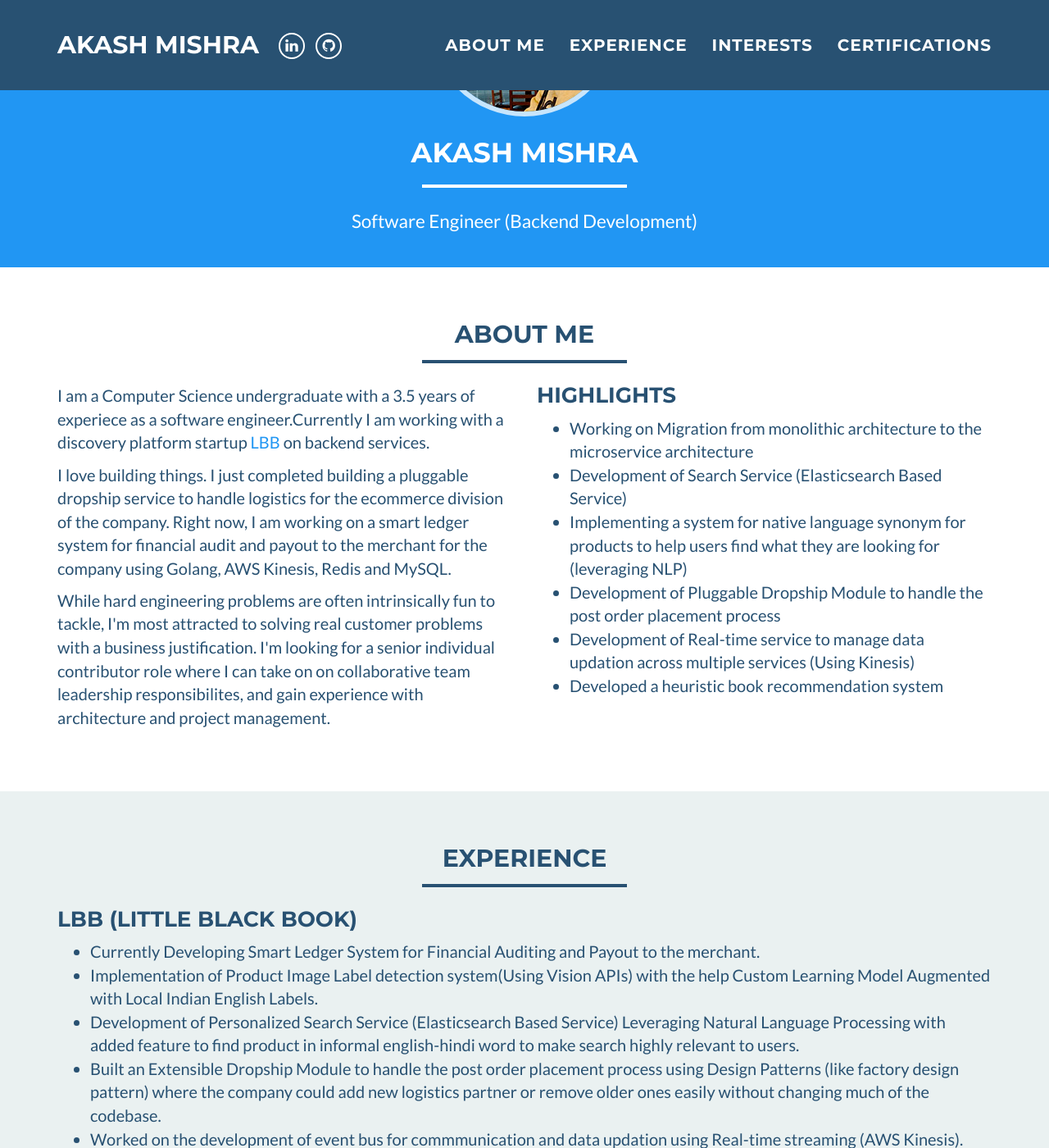
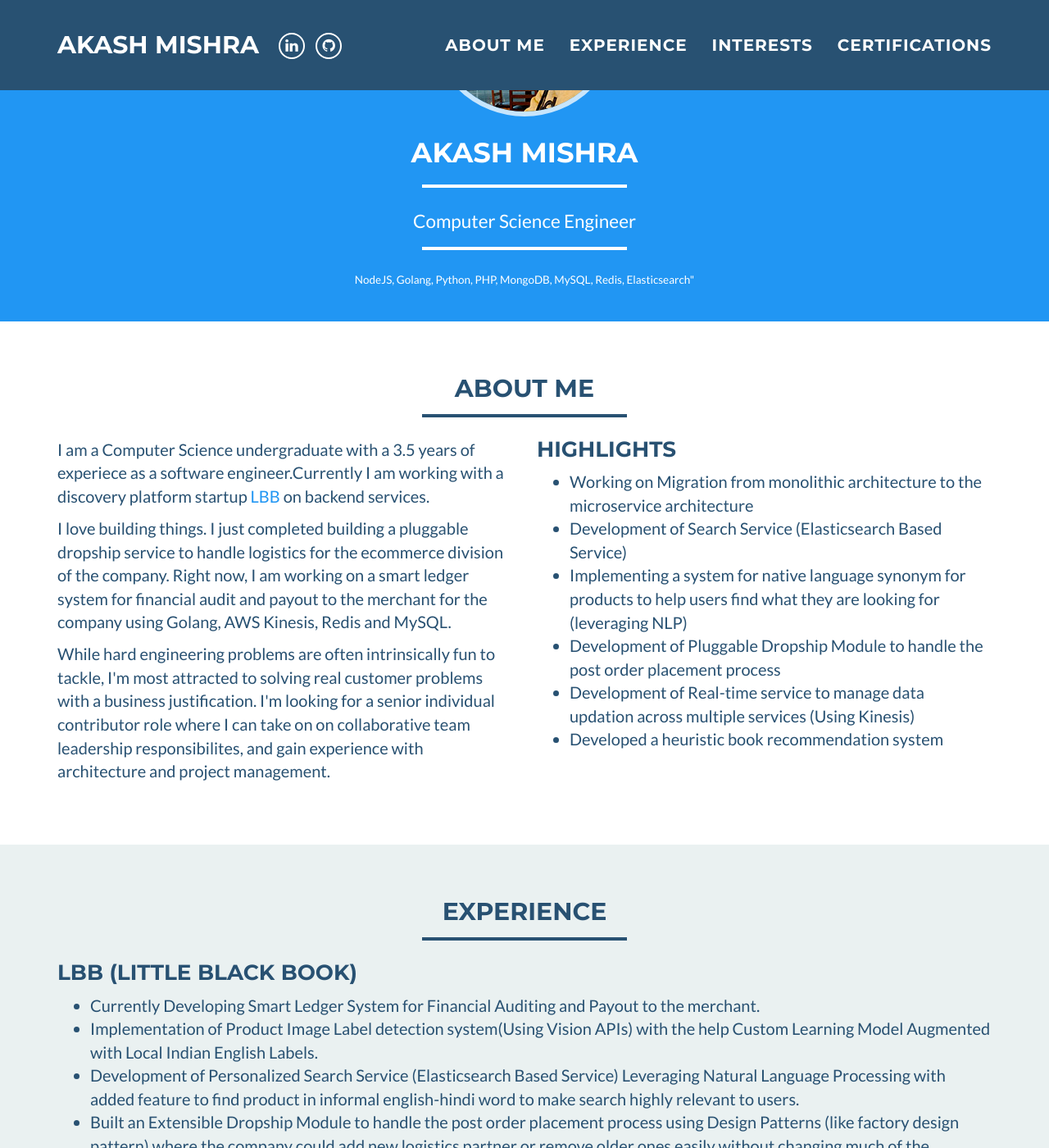
Before and after one commit to akashsky1994/akashsky1994.github.io, a Jekyll site: the page built from index.html, in a window 1280 px wide and 1400 px high, scrolled down 240 px. Shown: the whole window at 82% size. Built offline with Jekyll 4.4.1, drawn with Linux system fonts in a browser that asks for light colours.

Commit message:
Skill Changes CSS Added

```diff
--- a/_config.yml
+++ b/_config.yml
@@ -3,7 +3,8 @@ name: Akash Mishra
 email: akash.mishra13@gmail.com
 #canonical_url: https://edwinexemplar.com
 keywords: "Software Engineer, NodeJS, Golang, Python, Machine Learning, Deep Learning, Algorithms, MySQL, MongoDB, AWS"
-skills: "Software Engineer (Backend Development)"
+skills: NodeJS, Golang, Python, PHP, MongoDB, MySQL, Redis, Elasticsearch"
+designation: "Computer Science Engineer"
 baseurl:
 
 # Social networks usernames (many more available: google-plus, flickr, dribbble, pinterest, instagram, tumblr, linkedin, etc.)
--- a/_layouts/default.html
+++ b/_layouts/default.html
@@ -82,6 +82,8 @@
                     <div class="intro-text">
                         <span class="name">{{ site.name }}</span>
                         <hr>
+                        <span class="designation">{{ site.designation }}</span>
+                        <hr>
                         <span class="skills">{{ site.skills }}</span>
                     </div>
                 </div>
```
Also changed, not shown: _includes/css/main.css (+10 -1 lines).
